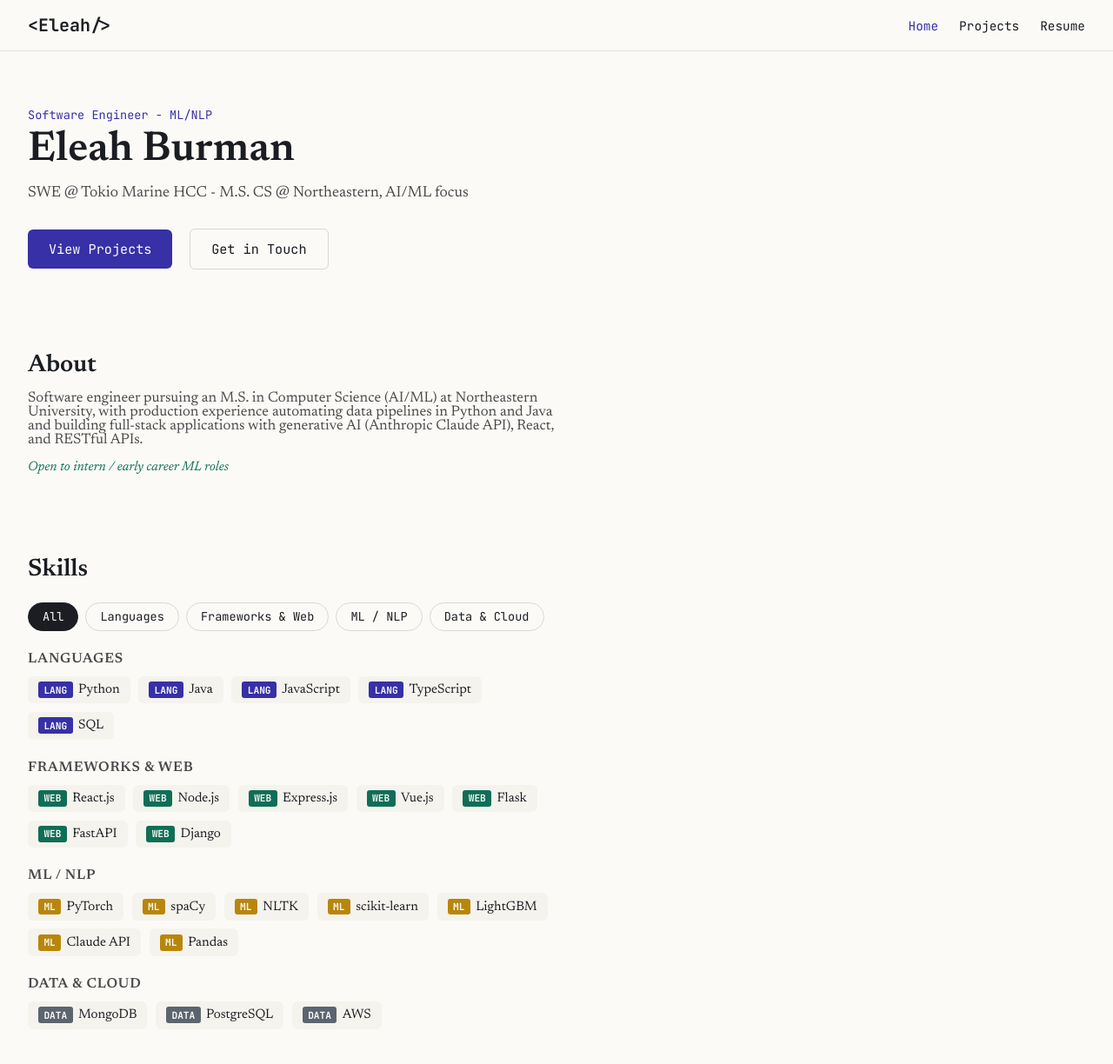
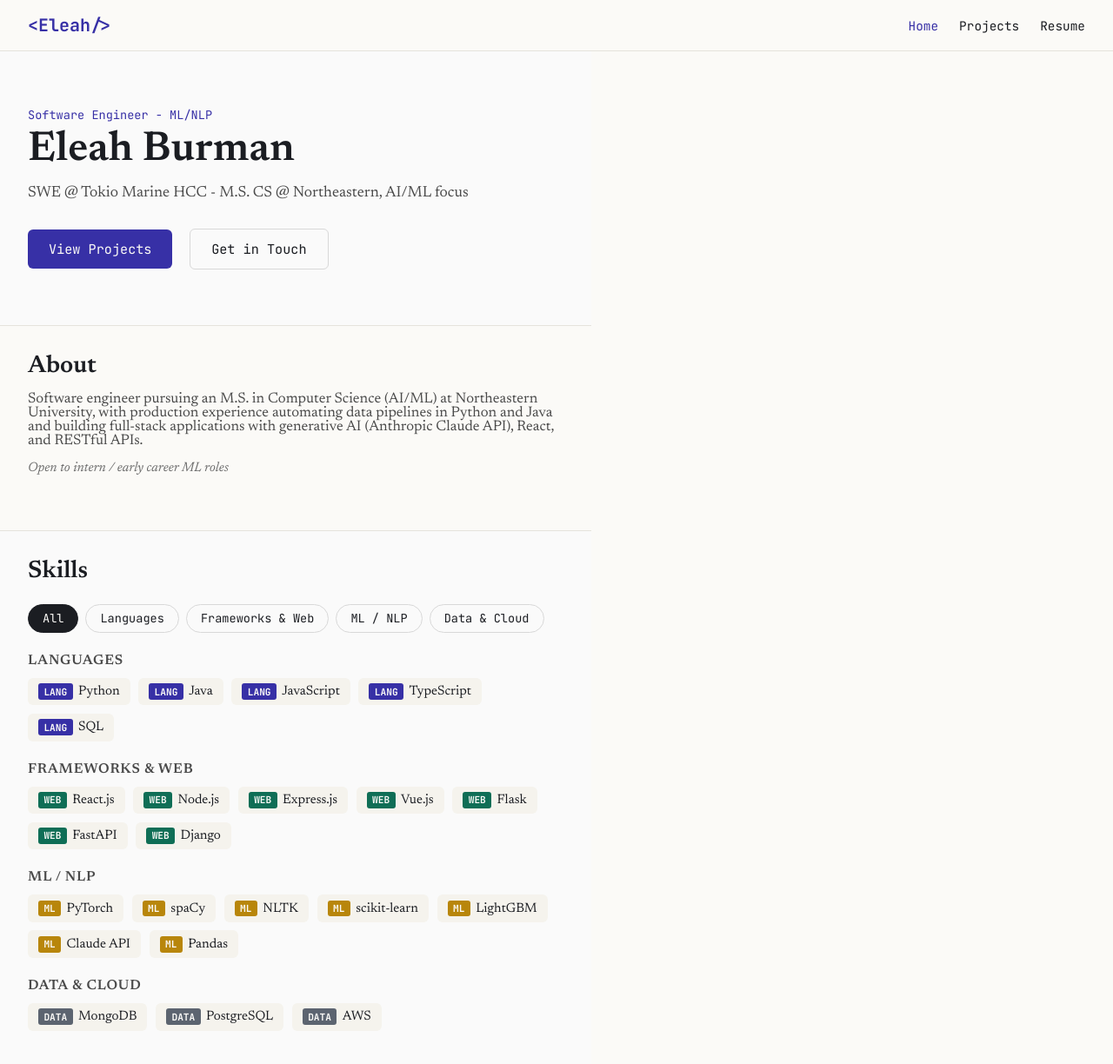
Before and after one commit to EleahBurman/eleah-burman-project-1, a website: page index.html in a window 1280 px wide. Shown: the whole page at 87% size. Drawn offline with Linux system fonts and the light colour scheme.

Commit message:
Add more colors to root to be reusable

```diff
--- a/css/style.css
+++ b/css/style.css
@@ -1,6 +1,9 @@
 :root {
     --color-bg: #FBFAF7;
+    --color-surface: #FAFAFA;
     --color-ink: #1B1D22;
+    --color-muted: #6B6B6B;
+    --color-border: #E5E3DC;
     --color-accent: #3730A6;
     --color-accent-2: #0F6E56;
     --color-accent-3: #B8860B;
@@ -25,13 +28,13 @@ header {
     justify-content: space-between;
     align-items: center;
     padding: 1rem 2rem;
-    border-bottom: 1px solid #E5E3DC;
+    border-bottom: 1px solid var(--color-border);
 }
 
 .logo {
     font-family: var(--font-mono);
     font-weight: 700;
-    color: var(--color-ink);
+    color: var(--color-accent);
     text-decoration: none;
     font-size: 1.25rem;
 }
@@ -53,9 +56,15 @@ header {
     color: var(--color-accent);
 }
 
+.nav-bar a:hover {
+    text-decoration: underline;
+}
+
 .hero {
     max-width: 680px;
     padding: 4rem 2rem;
+    background-color: var(--color-surface);
+    border-bottom: 1px solid var(--color-border);
 }
 
 .eyebrow {
@@ -127,13 +136,15 @@ header {
 
 .open-to {
     font-style: italic;
-    color: var(--color-accent-2);
+    color: var(--color-muted);
     font-size: 0.95rem;
 }
 
 .skills {
     max-width: 680px;
     padding: 2rem 2rem 4rem;
+    background-color: var(--color-surface);
+    border-top: 1px solid var(--color-border);
 }
 
 .skills .card-title {
```
